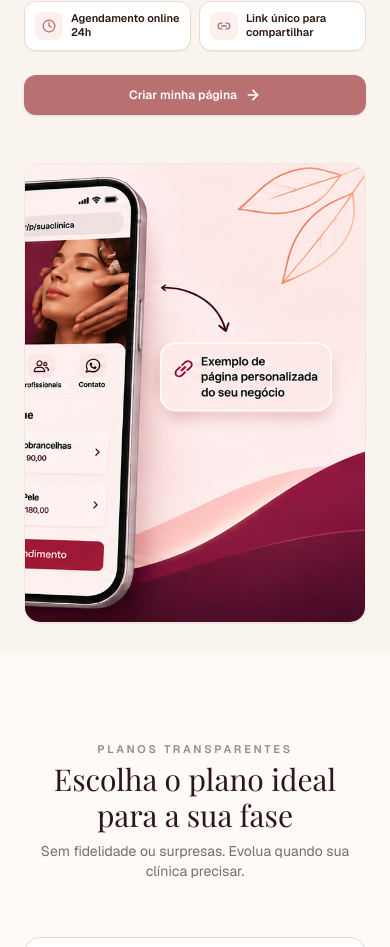
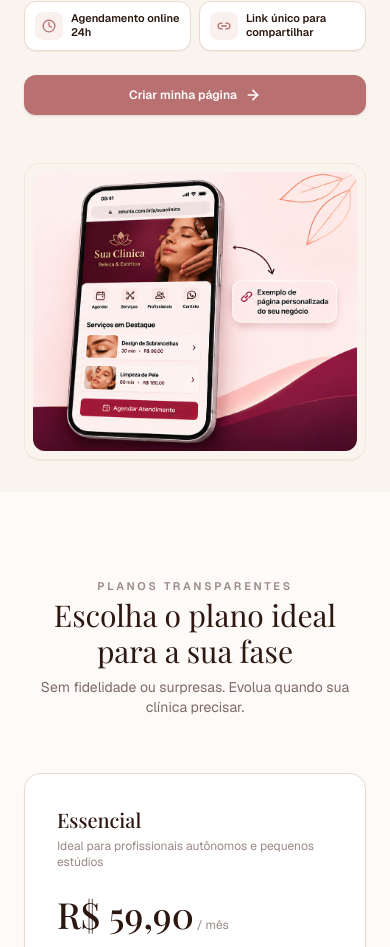
Before and after one commit to sistemaalcantara7-del/Belvia, a Next.js app: page / in a window 390 px wide. Shown: the part 2140-3087 px from the top of the page. Built offline with nearby package versions, Linux system fonts and the light colour scheme; a web font is replaced by a local one.

Commit message:
style(landing): composicao mobile nativa com asset vertical sem cortes no smartphone (prompt 167)

```diff
--- a/src/app/page.tsx
+++ b/src/app/page.tsx
@@ -493,20 +493,18 @@ export default function HomePage() {
             </div>
           </div>
 
-          {/* Área visual mobile/tablet: Enquadramento e destaque do smartphone e card flutuante sem cortes verticais */}
-          <div className="w-full max-w-xl mx-auto pt-4 pb-2 overflow-hidden">
-            <div className="relative w-full h-[460px] sm:h-[540px] md:h-[620px] rounded-2xl overflow-hidden bg-gradient-to-b from-[#FAF4EE] via-[#FAF0EB]/60 to-[#FAF4EE] border border-[#EADBCE]/50 shadow-2xs">
+          {/* Área visual mobile/tablet: Composição vertical dedicada sem cortes (Prompt 167) */}
+          <div className="w-full max-w-lg mx-auto pt-4 pb-2">
+            <div className="w-full rounded-2xl overflow-hidden bg-gradient-to-b from-[#FAF4EE] via-[#FAF0EB]/60 to-[#FAF4EE] border border-[#EADBCE]/50 shadow-2xs p-2 sm:p-4">
               {/* eslint-disable-next-line @next/next/no-img-element */}
               <img
-                src="/img/bg_app.png"
+                src="/img/bg_app_mobile.png"
                 alt="Demonstração da Vitrine Digital no Celular"
-                className="absolute top-0 right-0 h-full w-auto max-w-none select-none pointer-events-none object-cover sm:object-contain object-right"
+                className="w-full h-auto block select-none pointer-events-none rounded-xl"
                 style={{
-                  height: '100%',
-                  width: 'auto',
-                  maxWidth: 'none',
-                  objectFit: 'cover',
-                  objectPosition: 'right center',
+                  width: '100%',
+                  height: 'auto',
+                  objectFit: 'contain',
                 }}
               />
             </div>
```
Also changed, not shown: public/img/bg_app_mobile.png (added).
